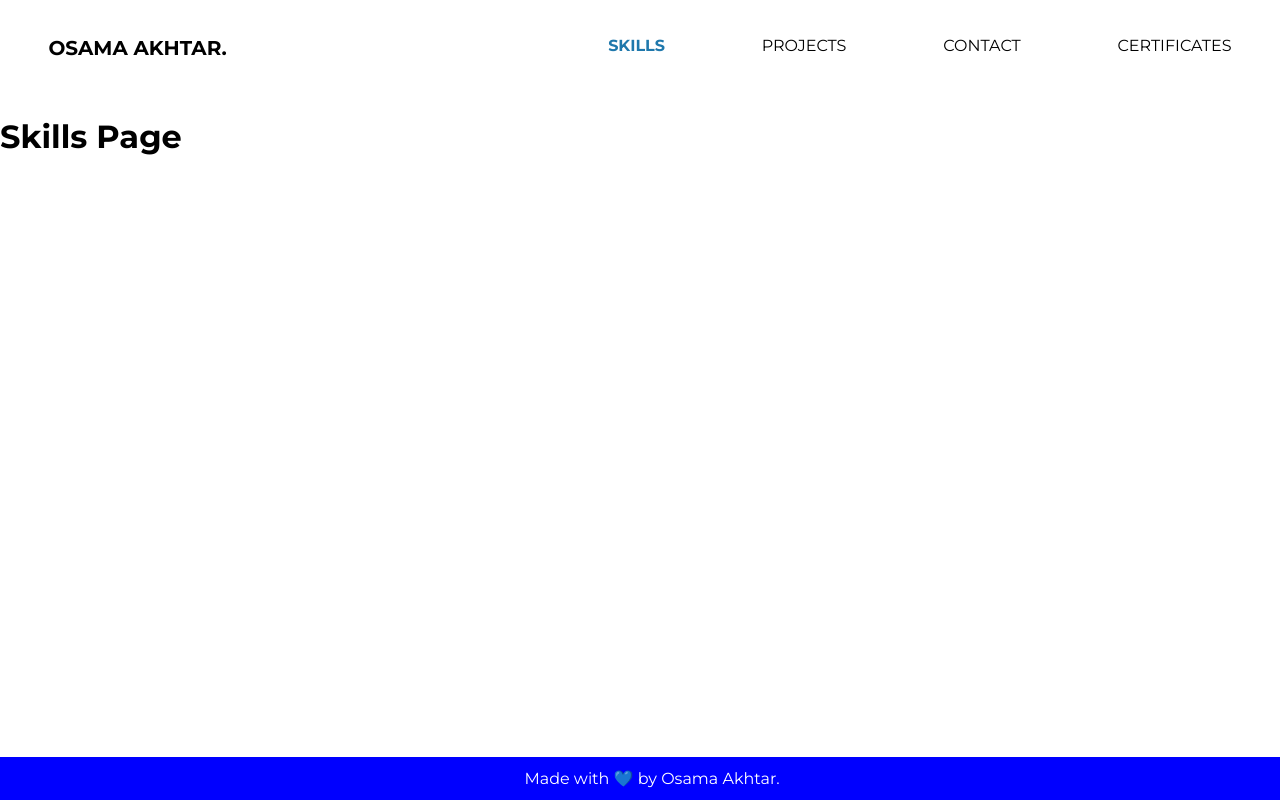
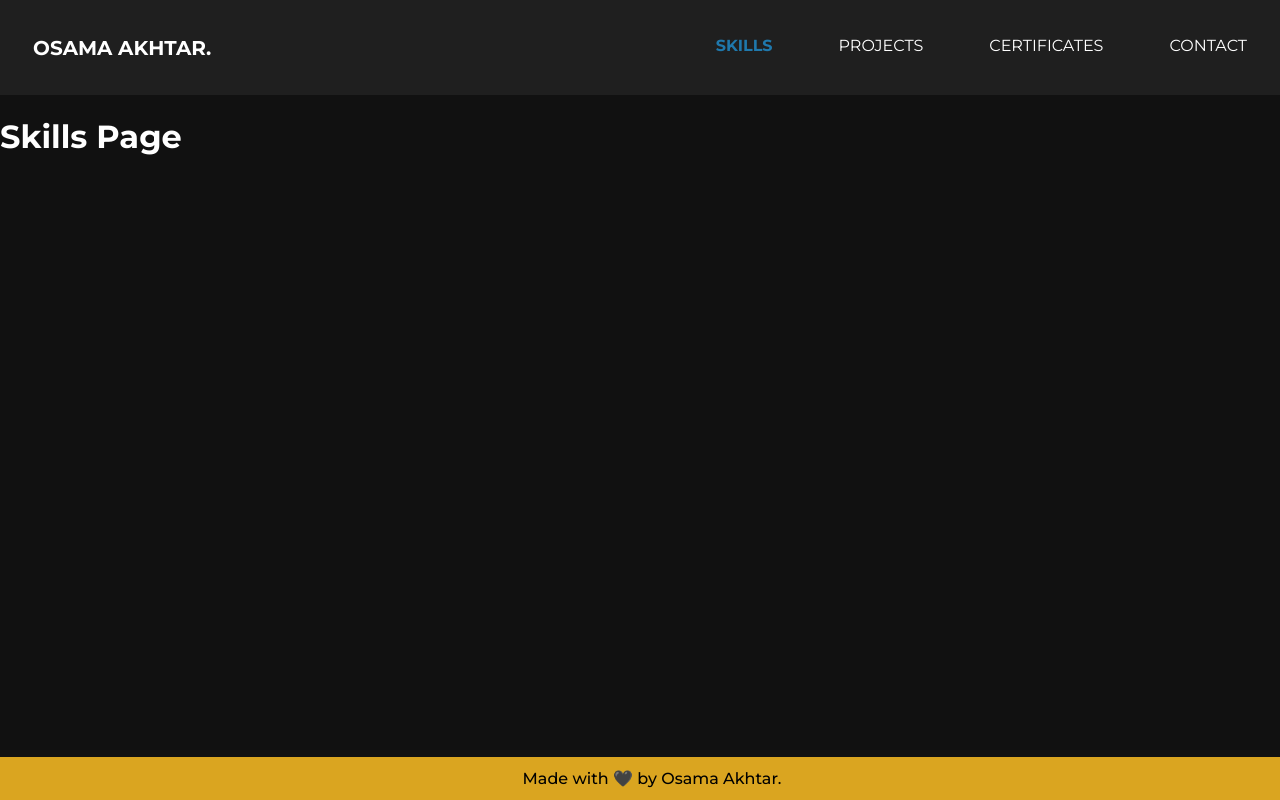
Before and after one commit to oakhtar147/oakhtar147.github.io, a React (Create React App) app: page /skills in a window 1280 px wide. Built offline with nearby package versions, Linux system fonts and the light colour scheme.

Commit message:
layout styled + refactored dir struct

```diff
--- a/public/index.html
+++ b/public/index.html
@@ -26,7 +26,7 @@
     -->
     <!-- Fonts -->
     <link rel="preconnect" href="https://fonts.gstatic.com">
-    <link href="https://fonts.googleapis.com/css2?family=Montserrat:wght@300;400;700&family=Roboto+Slab:wght@400;700&display=swap" rel="stylesheet">
+    <link href="https://fonts.googleapis.com/css2?family=Montserrat:wght@300;400;500;700&family=Roboto+Slab:wght@400;700&display=swap" rel="stylesheet">
     <title>React App</title>
   </head>
   <body>
--- a/src/App.tsx
+++ b/src/App.tsx
@@ -1,7 +1,7 @@
 import React from 'react';
 import { Route, Switch } from 'react-router-dom';
 
-import NavigationLinks from 'UI/Navigation/NavigationLinks/NavigationLinks';
+import NavBar from 'UI/NavBar/NavBar';
 import Footer from 'UI/Footer/Footer.styles';
 
 import About from "components/About/About";
@@ -13,7 +13,7 @@ import Contact from "components/Contact/Contact";
 const App: React.FC = () => {
   return (
     <>
-    <NavigationLinks />
+    <NavBar />
       <Switch>
         <Route path="/" exact component={About} />
         <Route path="/skills" exact component={Skills} />
@@ -21,7 +21,7 @@ const App: React.FC = () => {
         <Route path="/projects" exact component={Projects} />
         <Route path="/contact" exact component={Contact} />
       </Switch>
-    <Footer>Made with 💙 by Osama Akhtar.</Footer>
+    <Footer>Made with 🖤  by Osama Akhtar.</Footer>
     </>
   );
 }
--- a/src/UI/Footer/Footer.styles.ts
+++ b/src/UI/Footer/Footer.styles.ts
@@ -3,12 +3,13 @@ import styled from "styled-components";
 const Footer = styled.footer`
   display: flex;
   justify-content: center;
-  background-color: blue;
-  color: white;
+  background-color: #daa520;
+  color: black;
   padding: 12px;
   position: fixed;
   bottom: 0;
   width: 100%;
+  font-weight: 500;
 `;
 
 export default Footer;
--- a/src/UI/Navigation/NavigationLinks/NavigationLinks.styles.ts
+++ b/src/UI/NavBar/NavBar.styles.ts
@@ -4,18 +4,19 @@ import { NavLink } from "react-router-dom";
 export const Nav = styled.nav`
   display: flex;
   justify-content: flex-end;
+  background-color: #1f1f1f;
 `;
 
 export const StyledNavLink = styled(NavLink).attrs((props) => ({
   activeStyle: { color: props.to !== "/" && "#1f78ac", fontWeight: "600" },
 }))`
-  margin: 2% 3%;
+  margin: 2% 1.8%;
   ${({ to }) =>
     to === "/" && { marginRight: "auto", fontWeight: 800, fontSize: "20px" }};
   text-decoration: none;
-  color: black;
+  color: white;
   height: 100%;
-  transition: all 0.3s ease-in;
+  transition: all 0.3s cubic-bezier(0.36, 0.33, 0.44, 1.09);
   position: relative;
   z-index: 1;
   padding: 10px;
@@ -23,11 +24,11 @@ export const StyledNavLink = styled(NavLink).attrs((props) => ({
 
   &:after,
   &:before {
-    transition: all 0.5s;
+    transition: all 0.3s cubic-bezier(0.36, 0.33, 0.44, 1.09);
   }
 
   &:hover {
-    color: white;
+    color: black;
   }
 
   &:after {
@@ -42,7 +43,7 @@ export const StyledNavLink = styled(NavLink).attrs((props) => ({
     height: 1px;
     content: ".";
     color: transparent;
-    background: #022b3a;
+    background: #daa520;
     visibility: none;
     opacity: 0;
     z-index: -1;
@@ -53,4 +54,8 @@ export const StyledNavLink = styled(NavLink).attrs((props) => ({
     visibility: visible;
     height: 100%;
   }
+
+  /* @media (max-width: 768px) {
+    display: none;
+  } */
 `;
--- a/src/UI/Navigation/NavigationLinks/NavigationLinks.tsx
+++ b/src/UI/NavBar/NavBar.tsx
@@ -1,16 +1,16 @@
-import { StyledNavLink, Nav }  from './NavigationLinks.styles';
+import { Nav, StyledNavLink }  from './NavBar.styles';
 
 interface Routes {
   [k: string]: string;
 }
 
-const NavigationLinks = () => {
+const NavBar = () => {
   const routes: Routes = {
     "Osama Akhtar.": "/",
     Skills: "/skills",
     Projects: "/projects",
+    Certificates: "/certificates",
     Contact: "/contact",
-    Certificates: "/certificates"
   }
 
   return (
@@ -23,4 +23,4 @@ const NavigationLinks = () => {
 }
 
 
-export default NavigationLinks;
+export default NavBar;
--- a/src/UI/Navigation/NavBar/NavBar.styles.ts
+++ /dev/null
@@ -1,6 +0,0 @@
-import styled from "styled-components";
-
-export const Nav = styled.nav`
-  display: flex;
-  justify-content: flex-end;
-`;
--- a/src/index.css
+++ b/src/index.css
@@ -5,4 +5,6 @@ html {
 
 body {
   margin: 0;
+  background-color: #111;
+  color: white;
 }
```
Also changed, not shown: src/UI/Navigation/NavBar/NavBar.tsx (deleted, +0 -14 lines).
